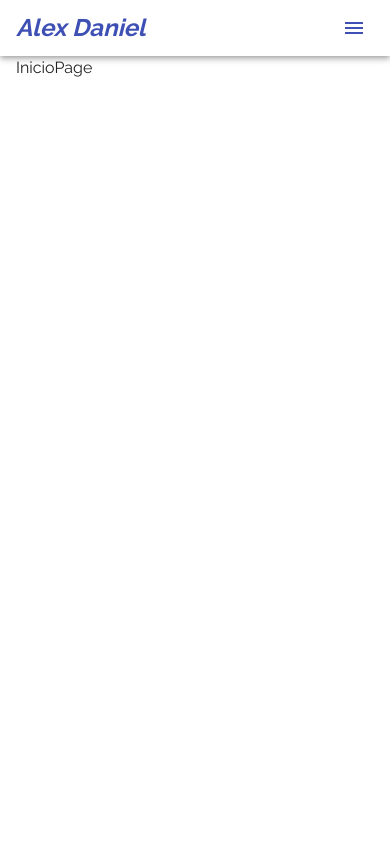
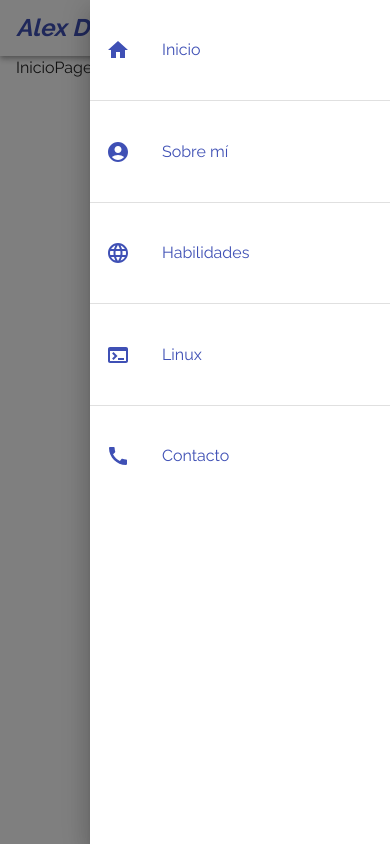
Before and after one commit to PandavionxD/Website_v1, a React (Vite) app: page / in a window 390 px wide. Both pictures are taken after a click on the button 354 px from the left and 28 px from the top of the page. Built offline with nearby package versions, Linux system fonts and the light colour scheme.

Commit message:
Terminando el navbar responsive

```diff
--- a/src/UI/Navbar.jsx
+++ b/src/UI/Navbar.jsx
@@ -1,36 +1,134 @@
-import { AppBar, Box, IconButton, Toolbar, Typography } from "@mui/material";
-import React from "react";
-import { NavLink } from "react-router-dom";
-import  './nav.css'
-import MenuIcon from '@mui/icons-material/Menu';
+import {
+  AppBar,
+  Box,
+  Divider,
+  Drawer,
+  IconButton,
+  List,
+  ListItemButton,
+  ListItemIcon,
+  ListItemText,
+  Toolbar,
+  Typography,
+} from "@mui/material";
+import React, { useState } from "react";
+import { Link, NavLink } from "react-router-dom";
+import "./nav.css";
+import MenuIcon from "@mui/icons-material/Menu";
+
+// ICONS
+import HomeIcon from "@mui/icons-material/Home";
+import CallIcon from "@mui/icons-material/Call";
+import LanguageIcon from "@mui/icons-material/Language";
+import TerminalIcon from "@mui/icons-material/Terminal";
+import AccountCircleIcon from "@mui/icons-material/AccountCircle";
 
 export const Navbar = () => {
+  const [openNav, setopenNav] = useState(false);
+
+  const OpenNav = () => {
+    setopenNav(true);
+  };
+
   return (
-    <AppBar position="static" color="transparent" sx={{justifyContent:'center'}}  >
+    <>
+      <AppBar
+        position="static"
+        color="transparent"
+        sx={{ justifyContent: "center" }}
+      >
         <Toolbar component="nav">
-        <Typography variant="h5" color='primary.main' sx={{ fontStyle: "italic", flexGrow: 1, fontWeight:700 }}>
+          <Typography
+            variant="h5"
+            color="primary.main"
+            sx={{ fontStyle: "italic", flexGrow: 1, fontWeight: 700 }}
+          >
             Alex Daniel
           </Typography>
 
-        <IconButton color="primary"sx={{
-          display:{
-            sm:'none'
+          <IconButton
+            color="primary"
+            sx={{
+              display: {
+                sm: "none",
               },
-        }} >
-          <MenuIcon/>
+            }}
+            onClick={OpenNav}
+          >
+            <MenuIcon />
           </IconButton>
 
-        <Box sx={{display:{
-          xs:'none',
-          sm:'block'
-        }}} >
-          <NavLink to='/' >Inicio</NavLink>
-          <NavLink to='/about' >Sobre mí</NavLink>
-          <NavLink to='/skills' >Habilidades</NavLink>
-          <NavLink to='/linux' >Linux</NavLink>
-          <NavLink to='/contact' >Contacto</NavLink>
+          <Box
+            sx={{
+              display: {
+                xs: "none",
+                sm: "block",
+              },
+            }}
+          >
+            <NavLink className='nav__navbar' to="/">Inicio</NavLink>
+            <NavLink className='nav__navbar' to="/about">Sobre mí</NavLink>
+            <NavLink className='nav__navbar' to="/skills">Habilidades</NavLink>
+            <NavLink className='nav__navbar' to="/linux">Linux</NavLink>
+            <NavLink className='nav__navbar' to="/contact">Contacto</NavLink>
           </Box>
         </Toolbar>
       </AppBar>
+      <Drawer open={openNav} anchor="right" onClose={() => setopenNav(false)}>
+        <List
+          disablePadding
+          sx={{
+            display:{
+              xs:'flex',
+              sm:'none'
+            },
+            width: "100%",
+            minWidth: 300,
+            height: '60vh',
+            flexDirection: "column",
+            justifyContent: "center",
+            color: "white",
+            fontSize: 20,
+            fontWeight:700,
+            color:'primary.main'
+          }}
+        >
+          <ListItemButton  component ={Link} to='/' onClick={()=>setopenNav(false)} >
+            <ListItemIcon>
+              <HomeIcon  color="primary"  />
+            </ListItemIcon>
+            <ListItemText primary="Inicio" />
+          </ListItemButton>
+          <Divider />
+          <ListItemButton component ={Link} to='/about' onClick={()=>setopenNav(false)} >
+            <ListItemIcon>
+              <AccountCircleIcon color="primary"/>
+            </ListItemIcon>
+            <ListItemText primary="Sobre mí" />
+          </ListItemButton>
+          <Divider />
+          <ListItemButton component ={Link} to='/skills' onClick={()=>setopenNav(false)} >
+            <ListItemIcon>
+              <LanguageIcon color="primary" />
+            </ListItemIcon>
+            <ListItemText primary="Habilidades" />
+          </ListItemButton>
+          <Divider />
+          <ListItemButton component ={Link} to='/linux' onClick={()=>setopenNav(false)}>
+            <ListItemIcon>
+              <TerminalIcon color="primary" />
+            </ListItemIcon>
+            <ListItemText primary="Linux" />
+          </ListItemButton>
+          <Divider />
+          <ListItemButton component ={Link} to='/contact'  onClick={()=>setopenNav(false)} >
+            <ListItemIcon>
+              <CallIcon color="primary" />
+            </ListItemIcon>
+            <ListItemText primary="Contacto" />
+          </ListItemButton>
+        </List>
+      </Drawer>
+    </>
   );
 };
--- a/src/UI/nav.css
+++ b/src/UI/nav.css
@@ -1,10 +1,10 @@
-a {
+.nav__navbar {
   text-decoration: none;
   color: #3f50b5;
   margin-left: 18px;
   font-weight: 500;
 }
-a:hover {
+.nav__navbar:hover {
   transition: all 0.6s;
   display: inline-block;
   text-decoration: underline;
@@ -16,7 +16,7 @@ a:hover {
   transition: all 0.6s;
   display: inline-block;
   text-decoration: underline;
-  font-weight: 700;
+  font-weight: 600;
   transform: scale(1.2);
   padding: 0 10px;
   font-size: 18px;
```
Lines whose indentation alone changed are shown as unchanged.
